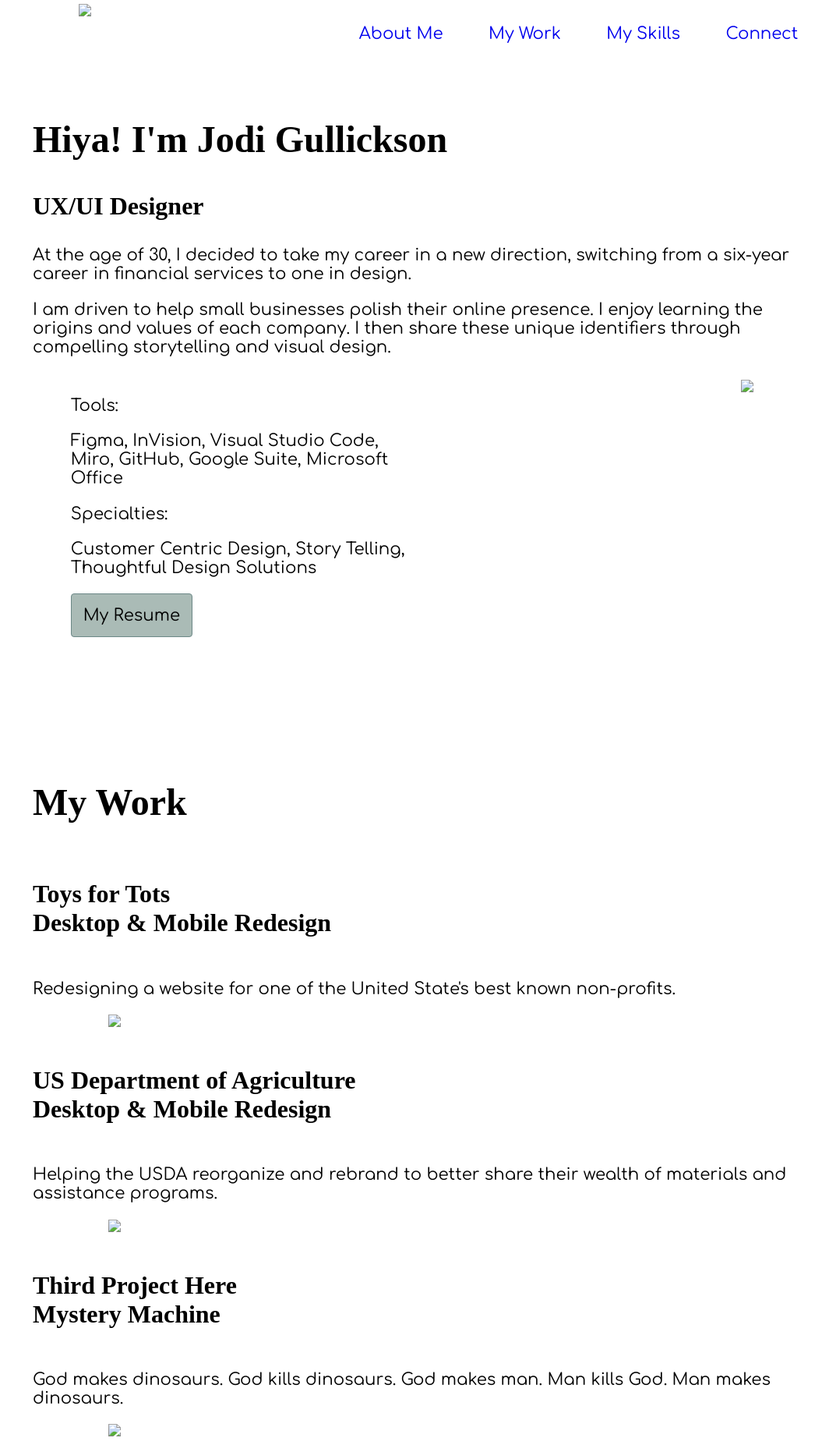
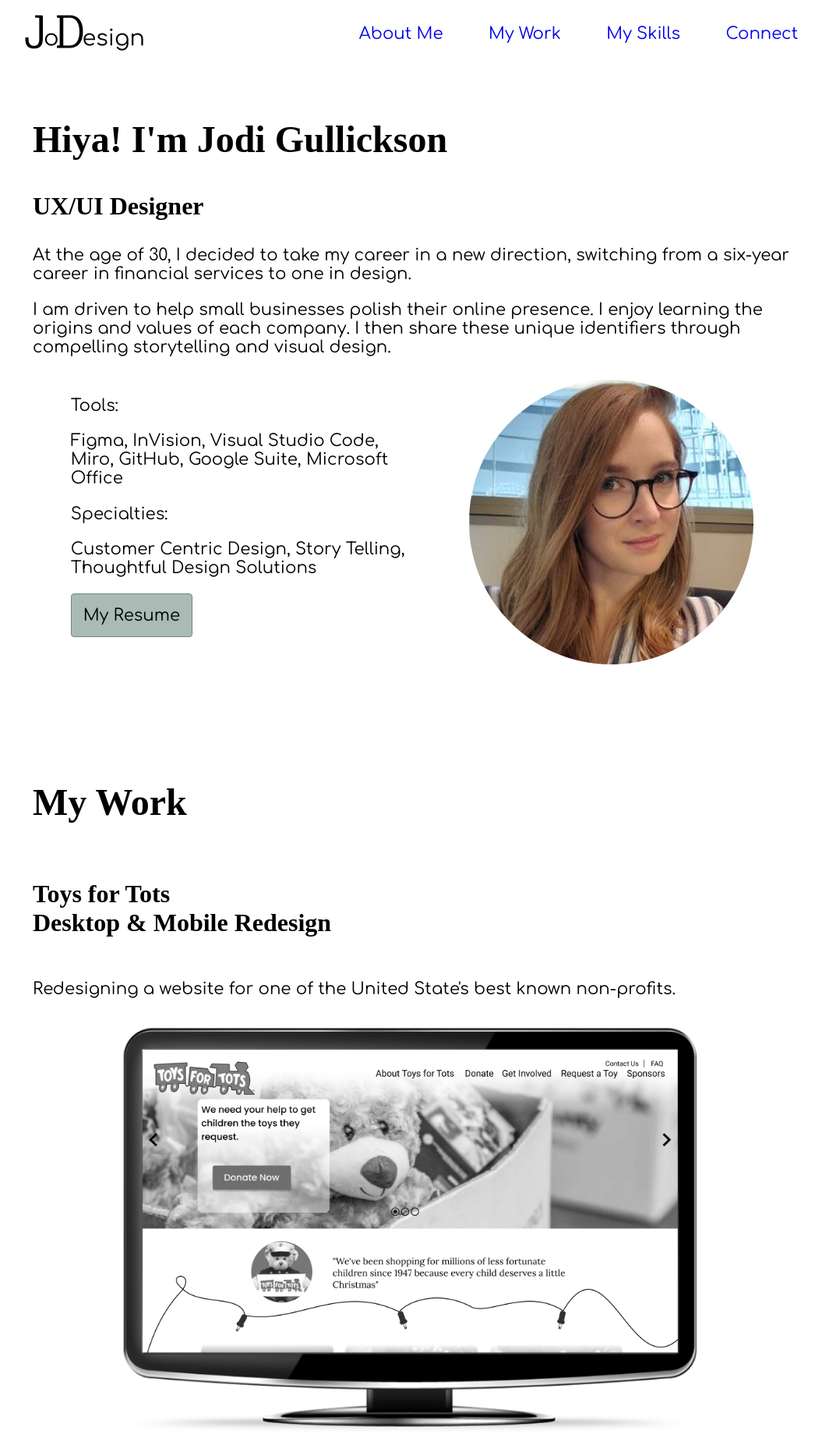
Before and after one commit to JAGulli/HW19, a plain HTML site: page index.html in a window 1280 px wide. Shown: the top 1862 px of the page at 78% size, without its empty margins (111-1166 px from the left). Drawn offline with Linux system fonts and the light colour scheme; a web font is replaced by a local one.

Commit message:
update images

```diff
--- a/index.html
+++ b/index.html
@@ -9,9 +9,9 @@
     </head>
     <body>
         <header>
-            <div>
+            <div class="headerBar">
                 <div class="inline-block logo">
-                    <img src="..//MyPortfolio/images/JoDesignHalf.png">
+                    <img src="./images/JoDesignHalf.png">
                 </div>
                 <nav class="inline-block">
                 <ul class="navHead">
@@ -38,7 +38,7 @@
                     <p>Customer Centric Design, Story Telling, Thoughtful Design Solutions</p>
                     <button class="resume"> My Resume</button></div>
                 <div class="btmRight">
-                    <img src="..//MyPortfolio/images/jodiRound.png"></div>
+                    <img src="./images/jodiRound.png"></div>
             </div>
         </section>
 
@@ -47,17 +47,17 @@
             <div class="flex">
                     <div class="flex"><h3>Toys for Tots <br>Desktop & Mobile Redesign</h3></div>
                     <div class="flex hide"><p class="hide">Redesigning a website for one of the United State's best known non-profits.</p></div>
-                    <div class="flex"><img class="mockup" src="..//MyPortfolio/images/t4tDesktopBW.png"></div>
+                    <div class="flex"><img class="mockup" src="./images/t4tDesktopBW.png"></div>
             </div><br>
             <div class="flex">
                     <div class="flex"><h3>US Department of Agriculture <br>Desktop & Mobile Redesign</h3></div>
                     <div class="flex hide"><p>Helping the USDA reorganize and rebrand to better share their wealth of materials and assistance programs.</p></div>
-                    <div class="flex"><img class="mockup" src="..//MyPortfolio/images/usdaDesktopBW.png"></div>
+                    <div class="flex"><img class="mockup" src="./images/usdaDesktopBW.png"></div>
             </div><br>
             <div class="flex">
                     <div class="flex"><h3>Third Project Here <br>Mystery Machine</h3></div>
                     <div class="flex hide"><p>God makes dinosaurs. God kills dinosaurs. God makes man. Man kills God. Man makes dinosaurs.</p></div>
-                    <div class="flex"><img class="mockup" src="..//MyPortfolio/images/Monitor PNG.png"></div>
+                    <div class="flex"><img class="mockup" src="./images/Monitor PNG.png"></div>
             </div><br>
             <p class="return">Return to Top<a href="#Welcome"> <i class="fas fa-level-up-alt fa-2x"></i></p></a>
         </section>
```
